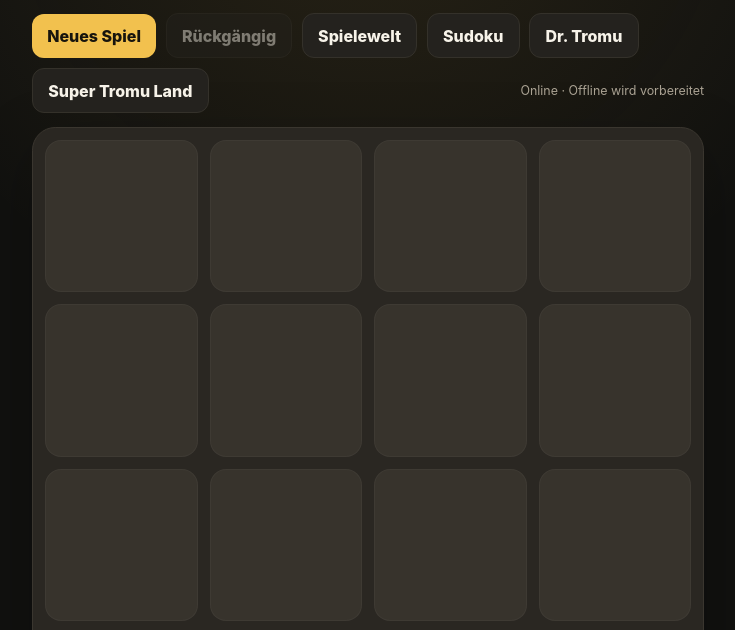
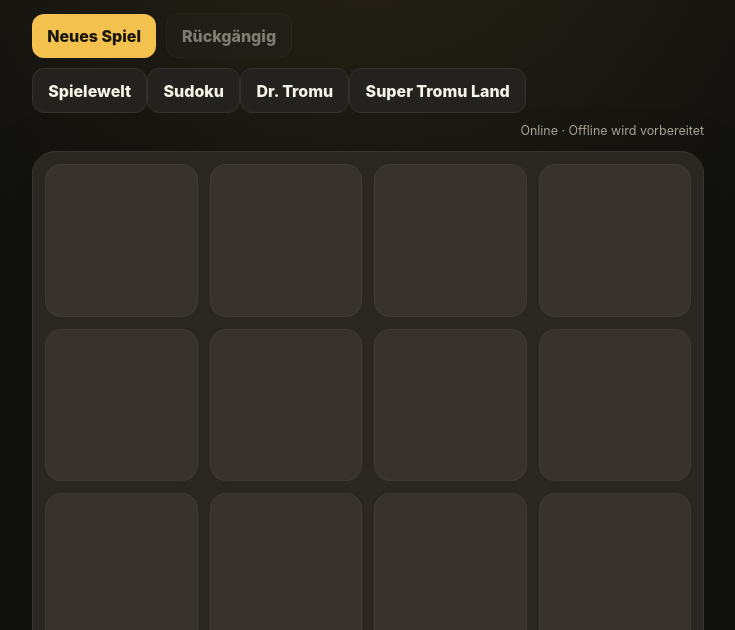
Before and after one commit to derdigitalaffine/4096, a website with bundled scripts: page 4096/index.html in a window 1280 px wide. Shown: the part 148-778 px from the top of the page, without its empty margins (272-1007 px from the left). Built offline with nearby package versions, Linux system fonts and the light colour scheme.

Commit message:
4096-Navigation an Registry anbinden

```diff
--- a/4096/index.html
+++ b/4096/index.html
@@ -13,7 +13,7 @@
   <link rel="apple-touch-icon" href="../apple-touch-icon.png" sizes="180x180">
   <link rel="stylesheet" href="../styles.css">
 </head>
-<body>
+<body data-game-id="4096">
   <main class="app-shell">
     <header class="topbar">
       <div>
@@ -38,10 +38,7 @@
       <button id="new-game" type="button">Neues Spiel</button>
       <button id="undo" class="secondary" type="button" aria-keyshortcuts="Control+Z Meta+Z" disabled>Rückgängig</button>
       <button id="install-app" class="secondary" type="button" hidden>Installieren</button>
-      <a class="nav-link" href="../">Spielewelt</a>
-      <a class="nav-link" href="../sudoku/">Sudoku</a>
-      <a class="nav-link" href="../dr-tromu/">Dr. Tromu</a>
-      <a class="nav-link" href="../super-tromu-land/">Super Tromu Land</a>
+      <nav class="game-nav game-nav-inline" aria-label="Spiele" data-game-nav data-link-class="nav-link"></nav>
       <span id="connection-status" class="connection" aria-live="polite">Online</span>
     </section>
 
@@ -80,6 +77,7 @@
     </div>
   </div>
 
+  <script type="module" src="../game-nav.js"></script>
   <script type="module" src="../app.js"></script>
 </body>
 </html>
```
